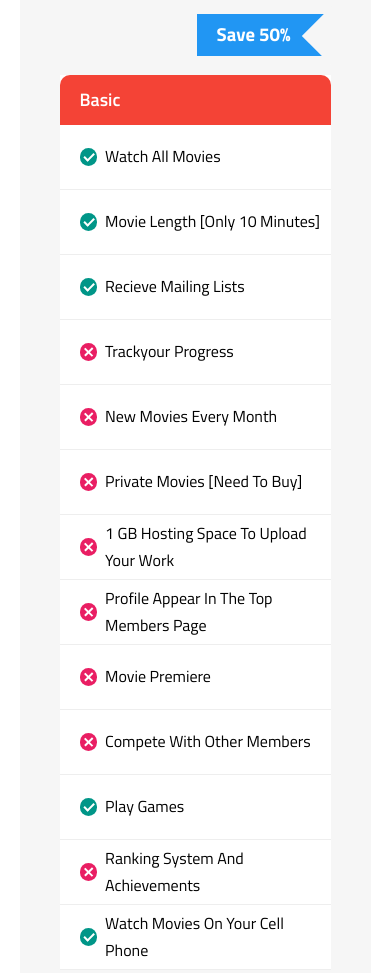
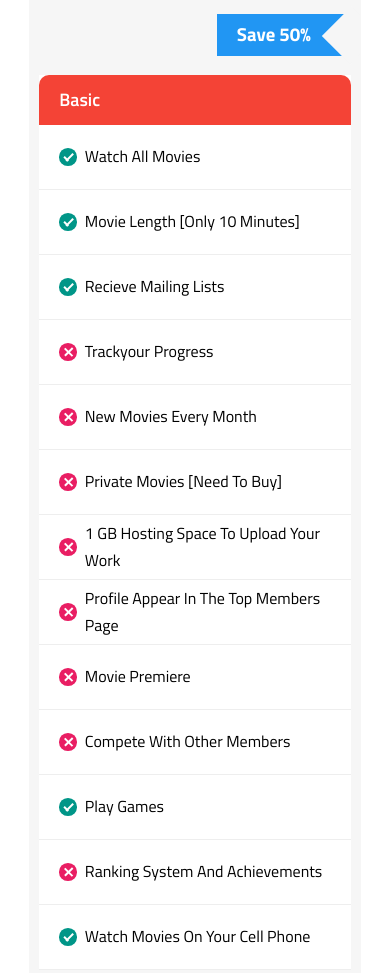
Before and after one commit to bakour1/Features-Comparison, a plain HTML site: page index.html in a window 390 px wide. Shown: the top 973 px of the page. Drawn offline with Linux system fonts and the light colour scheme.

Commit message:
Update style.css

```diff
--- a/css/style.css
+++ b/css/style.css
@@ -22,10 +22,20 @@ ul {
 }
 
 .container {
-  width: 90%;
+  width: 100%;
   margin: auto;
   background-color: #F6F6F6;
   padding: .9375rem 2.5rem 3.75rem;
+  overflow: hidden;
+}
+
+@media (max-width:500px) {
+  .container {
+    width: 85%;
+    margin: auto;
+    background-color: #F6F6F6;
+    padding: .9375rem .625rem;
+  }
 }
 
 .container header {
```
